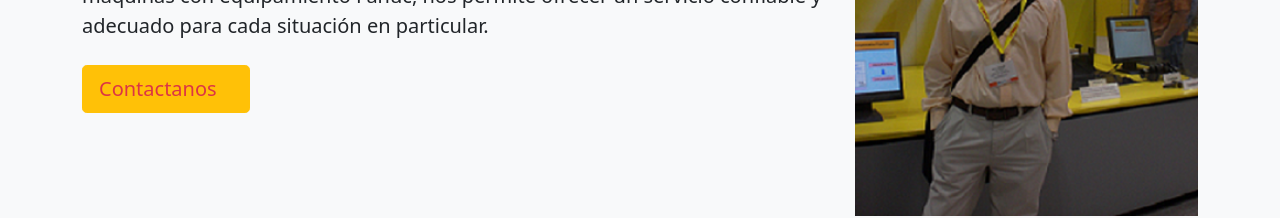
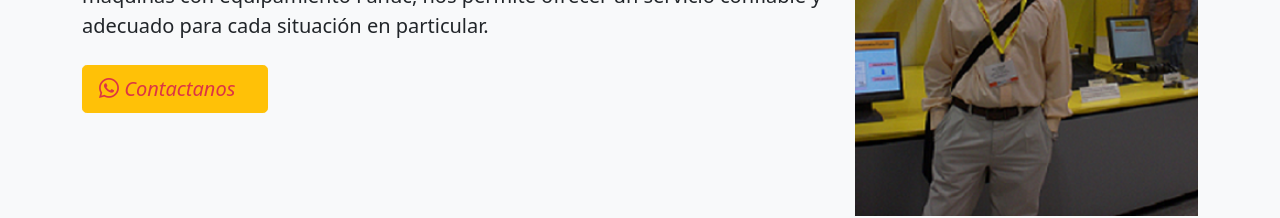
Before and after one commit to avrolon/cnc-tecnologia, a plain HTML site: page index.html in a window 1280 px wide. Shown: the part 363-581 px from the top of the page. Drawn offline with nearby package versions, Linux system fonts and the light colour scheme.

Commit message:
se agrega icono

```diff
--- a/index.html
+++ b/index.html
@@ -86,7 +86,7 @@
                 href="https://wa.me/+541155917999"
                 class="navbar-brand text-danger"
               >
-                Contactanos
+                <i class="bi bi-whatsapp"> Contactanos</i>
               </a>
             </button>
           </div>
```
